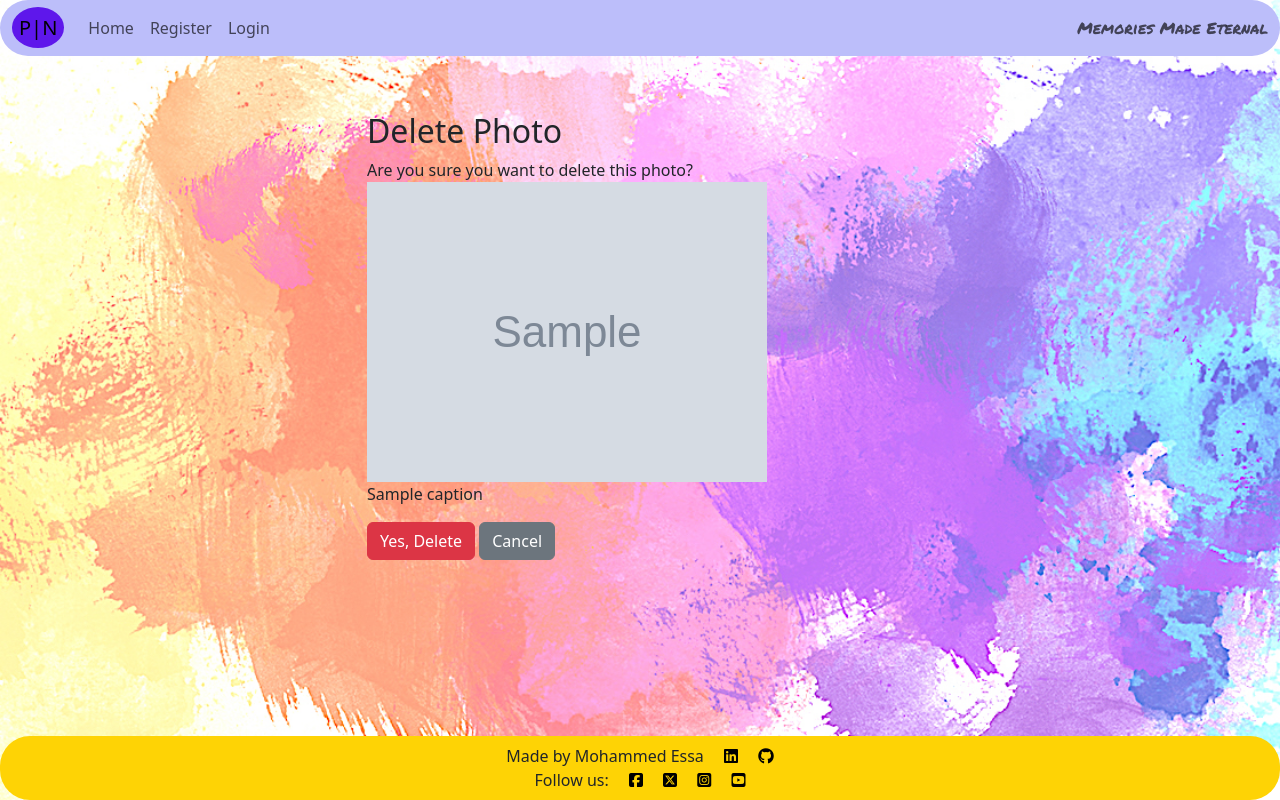
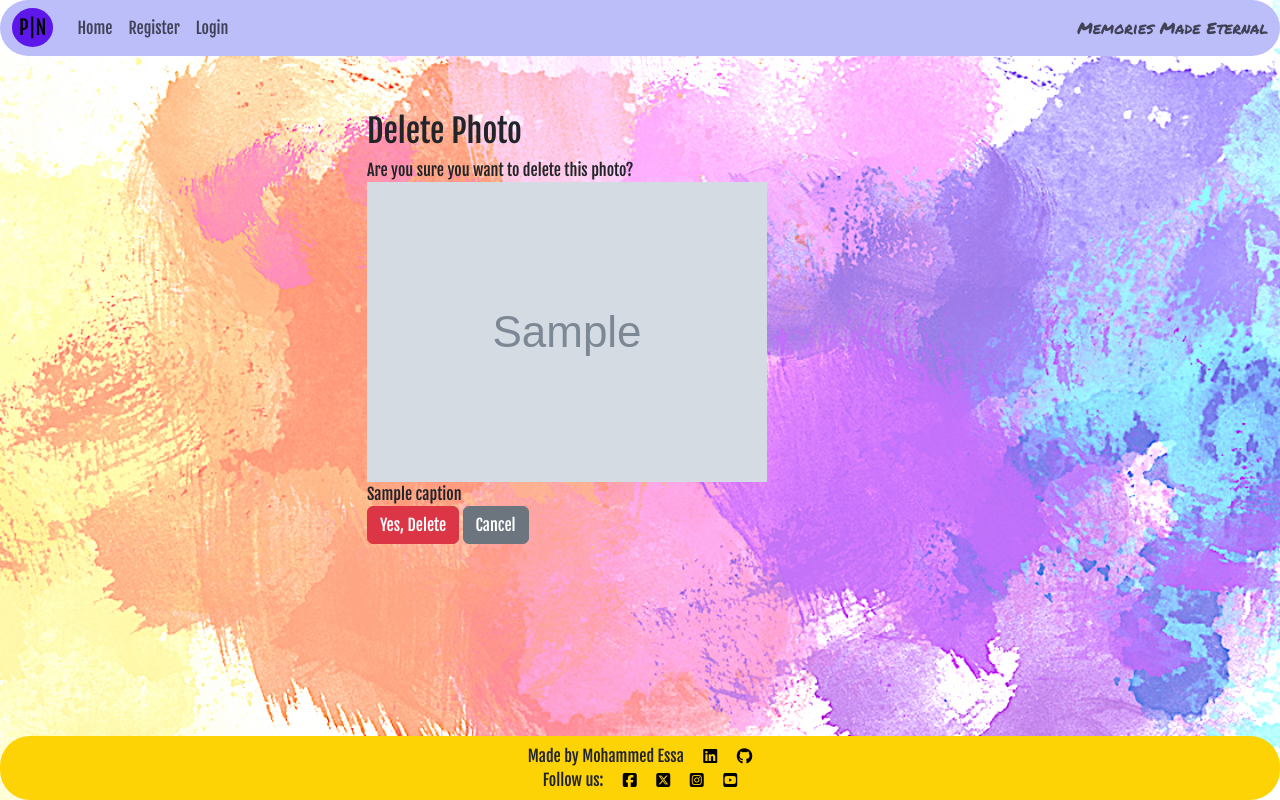
Before and after one commit to MoEssa1/PhotoNest, a Django app: template album/templates/album/delete_photo.html in a window 1280 px wide. Run offline with Django 3.2, Linux system fonts and the light colour scheme; the template is opened without the code that fills it: most values are stand-ins (such as "Sample title", 1, 10 or a date in 2020); grey boxes marked "Sample" are stand-in pictures; some libraries are stand-ins or nearby versions.

Commit message:
Changed font and tidying up

```diff
--- a/album/templates/album/delete_photo.html
+++ b/album/templates/album/delete_photo.html
@@ -3,16 +3,16 @@
 {% block content %}
 <div class="container">
     <div class="row justify-content-center">
-        <div class="col-md-6">
+        <div class="col-md-6 pb-3">
             <h2>Delete Photo</h2>
             <p>Are you sure you want to delete this photo?</p>
 
-            <div class="photo-container mb-3">
-                <img style="max-width: 100%; max-height: 100%;" src="{{ photo.image.url }}" alt="{{ photo.caption }}">
+            <div class="photo-container">
+                <img style="max-width: 90vw; max-height:400px;" src="{{ photo.image.url }}" alt="{{ photo.caption }}">
                 <p>{{ photo.caption }}</p>
             </div>
 
-            <form method="POST">
+            <form method="POST" class="mb-2">
                 {% csrf_token %}
                 <button type="submit" class="btn btn-danger">Yes, Delete</button>
                 <a href="{% url 'welcome' %}" class="btn btn-secondary">Cancel</a>
--- a/static/css/style.css
+++ b/static/css/style.css
@@ -1,9 +1,3 @@
-* {
-    max-height: 100%;
-    max-width: 100;
-}
-
-
 /* -------Font */
 .fjalla-one-regular {
     font-family: "Fjalla One", sans-serif;
@@ -17,6 +11,13 @@
     font-weight: 400;
     font-style: normal;
   }
+
+
+  * {
+    max-height: 100%;
+    max-width: 100;
+    font-family: "Fjalla One", sans-serif;
+}
 
   p {
     margin: 0;
@@ -144,6 +145,7 @@ height: 250px;
 .img-thumbnail {
     max-width: 350px;
     max-height: 200px;
+    object-fit: fill;
 }
 
 /* -----------image.html */
```
Also changed, not shown: templates/account/password_reset.html (+17 -4 lines), 1 other file.
